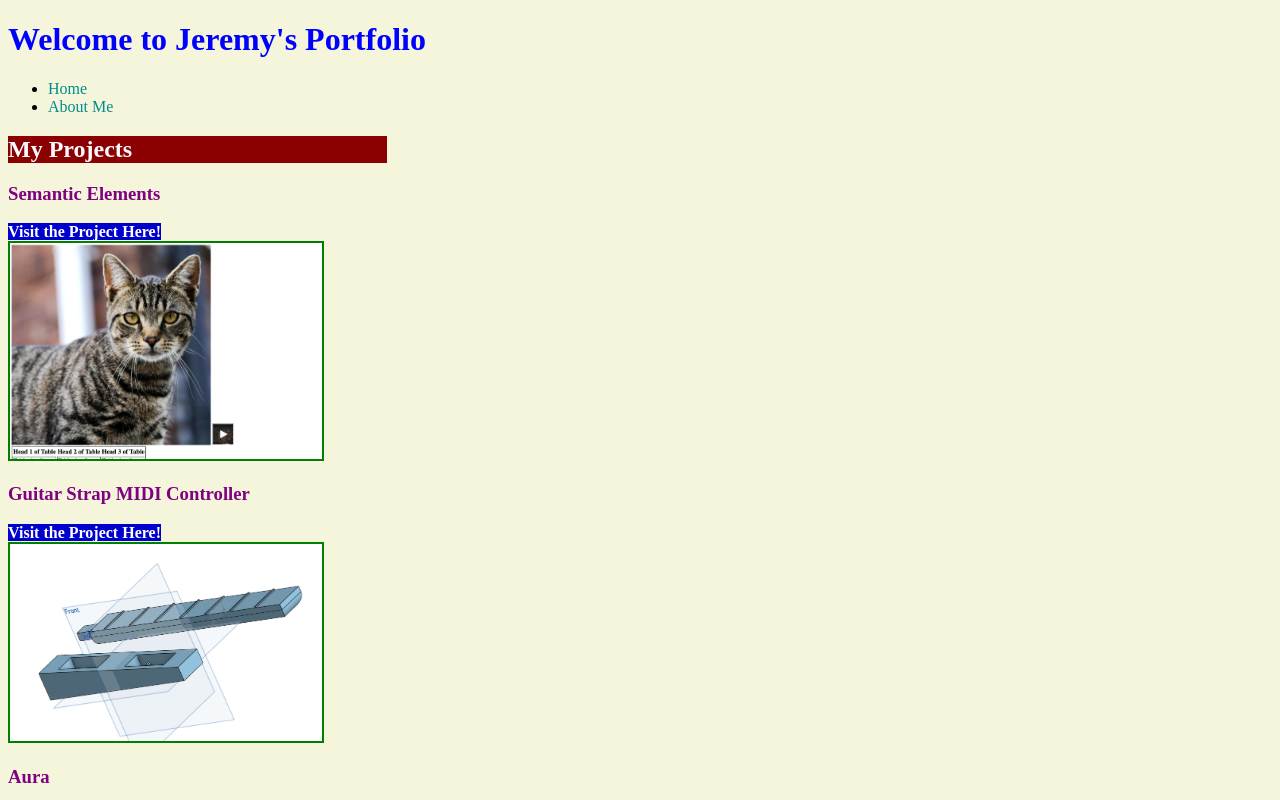
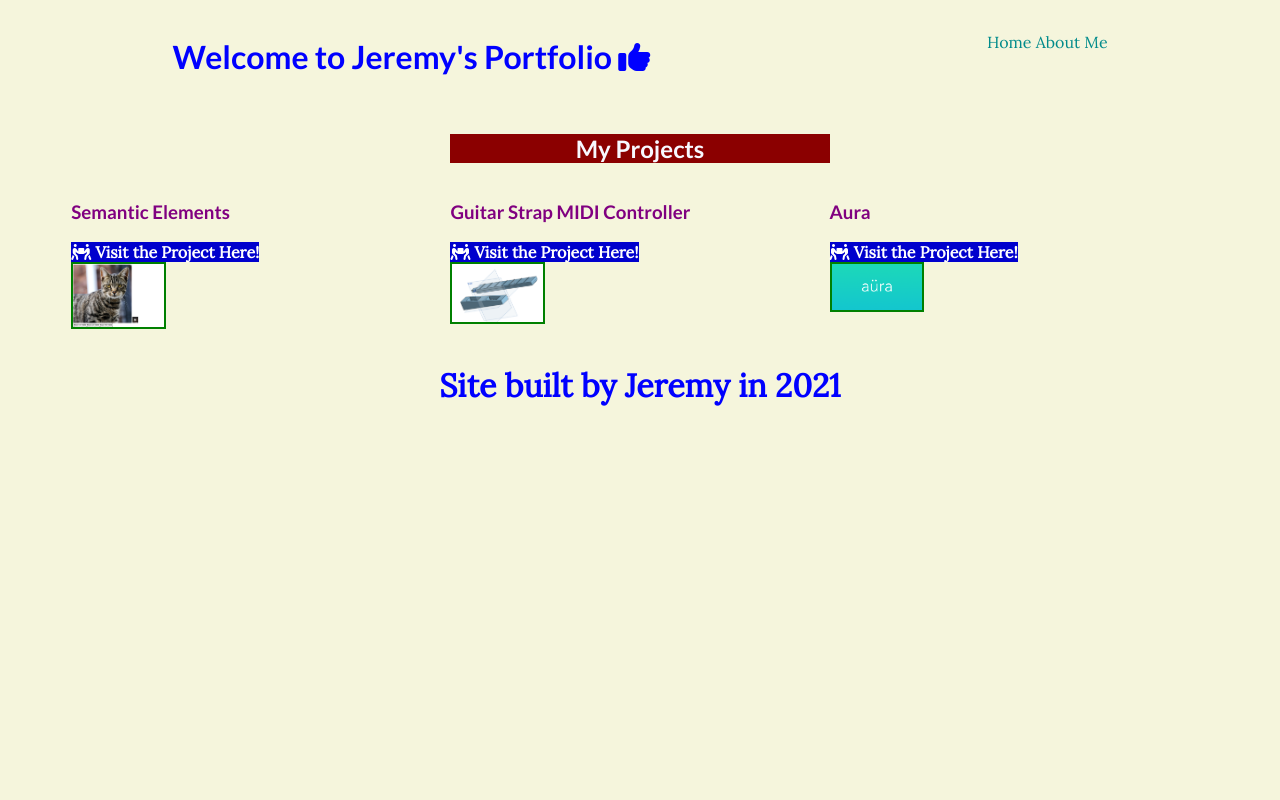
Before and after one commit to j1lin0101/Portfolio, a plain HTML site: page index.html in a window 1280 px wide. Shown: the top 800 px of the page. Drawn offline with Linux system fonts and the light colour scheme.

Commit message:
Added Flexbox and Font Stylings

```diff
--- a/index.html
+++ b/index.html
@@ -5,11 +5,15 @@
     <meta charset="utf-8">
     <title>Jeremy's Portfolio Page</title>
     <link rel="stylesheet" type="text/css" href="styles/stylesheet.css">
+    <link rel="preconnect" href="https://fonts.googleapis.com">
+    <link rel="preconnect" href="https://fonts.gstatic.com" crossorigin>
+    <link href="https://fonts.googleapis.com/css2?family=Lato:ital,wght@0,100;0,300;0,400;0,700;0,900;1,100;1,300;1,400;1,700;1,900&family=Lora&display=swap" rel="stylesheet"><script src="https://kit.fontawesome.com/0ca98fcb97.js" crossorigin="anonymous"></script>
+    <script src="https://kit.fontawesome.com/0ca98fcb97.js" crossorigin="anonymous"></script>
   </head>
 
   <body>
       <header>
-        <h1>Welcome to Jeremy's Portfolio</h1>
+        <h1>Welcome to Jeremy's Portfolio <i class="fas fa-thumbs-up"></i></h1>
 
         <nav>
           <ul>
@@ -19,36 +23,42 @@
         </nav>
       </header>
 
-      <section>
+      <section id="projects">
         <h2>My Projects</h2>
-
+        <div id="projects-flex">
+          <div class="project">
             <article>
               <h3>Semantic Elements</h3>
-          <a class="project-link" href="https://github.com/j1lin0101/semantic-elements.git">Visit the Project Here!</a>
+              <a class="project-link" href="https://github.com/j1lin0101/semantic-elements.git"><i class="fas fa-people-carry"></i> Visit the Project Here!</a>
             </article>
 
             <aside>
               <img class="project-pic" src="images/semantic-img.png" alt="Homepage of Semantic Image Project from UW Front End Web Dev Certification">
             </aside>
+          </div>
 
+          <div class="project">
             <article>
               <h3>Guitar Strap MIDI Controller</h3>
-          <a class="project-link" href="https://jeremyplin.com/project/04cbc85b/Guitar-Strap-MIDI-Controller">Visit the Project Here!</a>
+              <a class="project-link" href="https://jeremyplin.com/project/04cbc85b/Guitar-Strap-MIDI-Controller"><i class="fas fa-people-carry"></i> Visit the Project Here!</a>
             </article>
 
             <aside>
               <img class="project-pic" src="images/midi-logo.png" alt="3D Model of the Guitar Strap MIDI Controller">
             </aside>
+          </div>
 
+          <div class="project">
             <article>
               <h3>Aura</h3>
-          <a class="project-link" href="https://jeremyplin.com/project/0445e41e/Aura">Visit the Project Here!</a>
+              <a class="project-link" href="https://jeremyplin.com/project/0445e41e/Aura"><i class="fas fa-people-carry"></i> Visit the Project Here!</a>
             </article>
 
             <aside>
               <img class="project-pic" src="images/aura-logo.png" alt="Green and Blue Colored Gradient Logo of Aura">
             </aside>
-
+          </div>
+        </div>
       </section>
 
       <footer>
--- a/styles/stylesheet.css
+++ b/styles/stylesheet.css
@@ -3,6 +3,7 @@
 }
 body {
   background-color: beige;
+  font-family: Lora, serif;
 }
 .project-pic {
   width: 25%;
@@ -13,6 +14,7 @@ body {
 }
 h1 {
   color: blue;
+  font-family: Lato, 'sans serif';
 }
 .navigation {
   width: 25%;
@@ -33,9 +35,12 @@ h2 {
   background-color: darkred;
   color: ghostwhite;
   width: 30%;
+  text-align: center;
+  font-family: Lato, 'sans serif'
 }
 h3 {
   color: purple;
+  font-family: Lato, 'sans serif';
 }
 .project-link {
   color: white;
@@ -52,7 +57,42 @@ h3 {
   background-color: white;
 }
 .footer {
+  display: flex;
+  flex-flow: column wrap;
+  justify-content: flex-end;
+  align-items: center;
   font-size: 2rem;
   font-weight: bold;
   color: blue;
 }
+
+#projects {
+  display: flex;
+  flex-flow: column wrap;
+  justify-content: center;
+  align-items: center;
+}
+
+#projects-flex {
+  display: flex;
+  flex-flow: row wrap;
+  justify-content: center;
+}
+
+.project {
+  display: flex;
+  flex-flow: column wrap;
+  width: 30%;
+  align-items: flex-start;
+}
+
+header {
+  display: flex;
+  flex-flow: row nowrap;
+  justify-content: space-around;
+  margin: 1rem;
+}
+
+nav li {
+  display: inline;
+}
```
Lines whose indentation alone changed are shown as unchanged.
